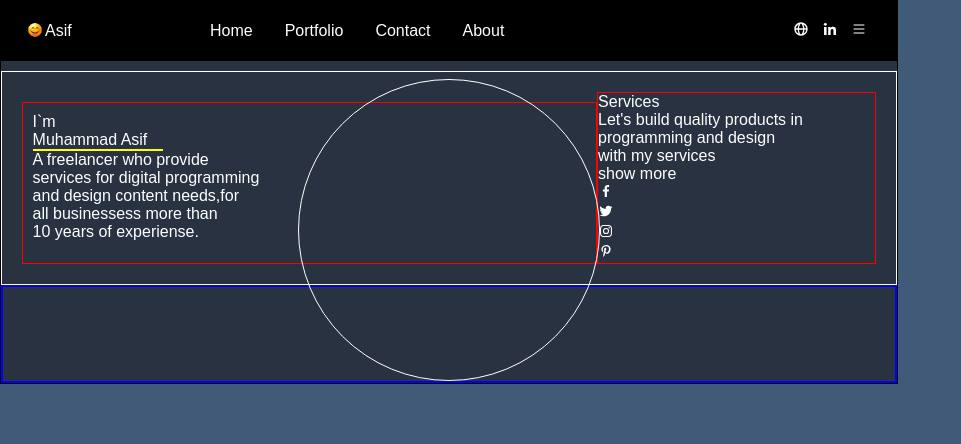
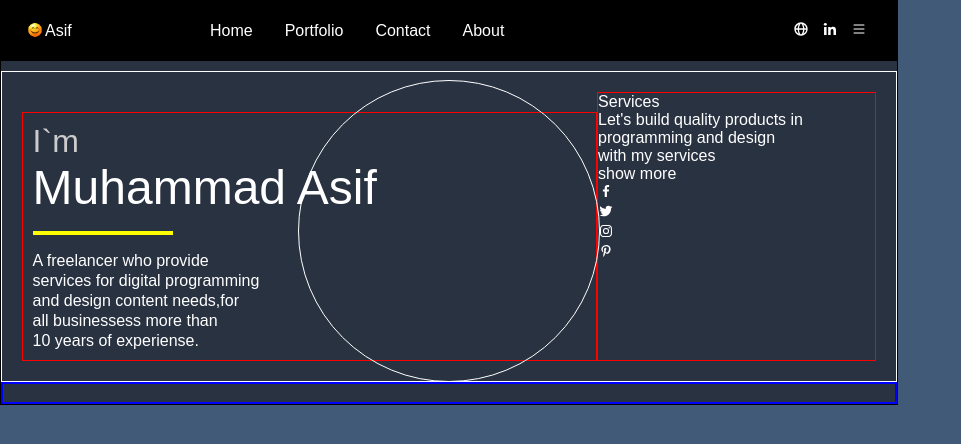
Before and after one commit to MuhammadAsif46/react-asgmt-3-portfolio, a React (Create React App) app: page / in a window 1280 px wide. Shown: the top 444 px of the page, without its empty margins (0-961 px from the left). Built offline with nearby package versions, Linux system fonts and the light colour scheme.

Commit message:
added styles in hero section

```diff
--- a/src/App.css
+++ b/src/App.css
@@ -101,14 +101,29 @@ div.hero-section{
 
 div.port-info{
   border: 1px solid red;
-  margin: 10px 0px 0px 0px ;
+  margin: 20px 0px 0px 0px ;
   padding: 0.6em;
   flex: 2;
 }
 
 div.port-line{
-  border: 1px solid yellow;
-  max-width: 8em;
+  border: 2px solid yellow;
+  max-width: 8.5em;
+  margin: 1em 0;
+}
+
+div.name{
+  font-size: 2em;
+  color: #ccc;
+}
+
+span.name-size{
+  font-size: 1.5em;
+  color: #fff;
+}
+
+p.para{
+  line-height: 1.25em;
 }
 
 div.port-services{
@@ -132,6 +147,7 @@ div.circle{
   height: 300px;
   width: 300px;
   border-radius: 50%;
-  margin-top: -13em;
+  margin-top: -19em;
+  margin-bottom: 20px;
 
 }
--- a/src/App.js
+++ b/src/App.js
@@ -41,7 +41,7 @@ function App() {
             </div>
             <div className="port-line"> </div>
             <div className="port-paragraph">
-              <p>
+              <p className="para">
                 A freelancer who provide <br/>
                 services for digital programming <br/>
                 and design content needs,for <br/>
```
